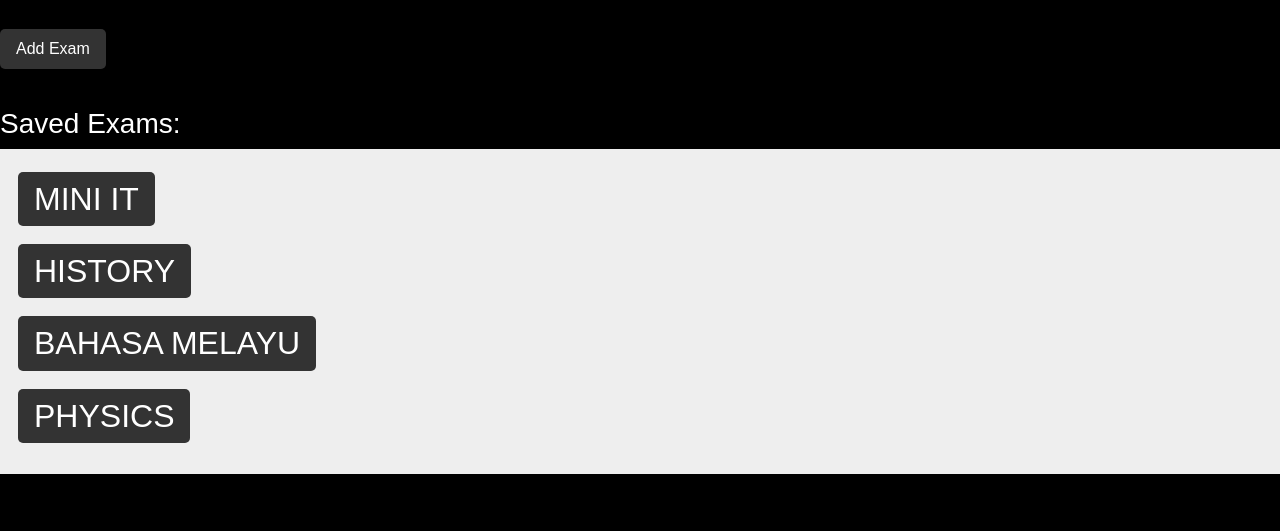
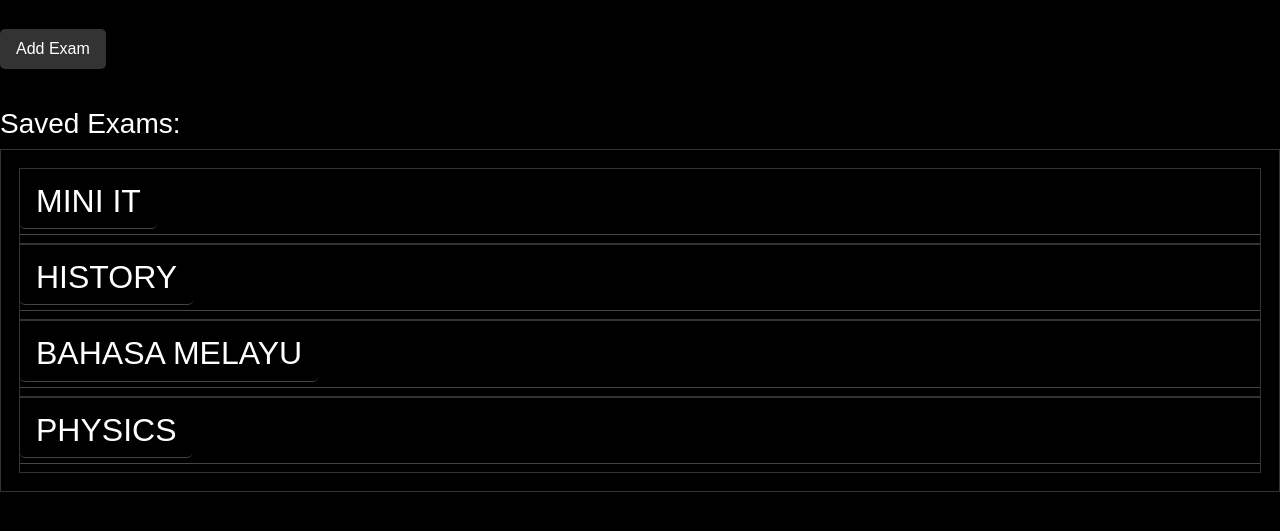
Before and after one commit to Hananthaa/PLANWISE-7-10, a Django app: page /tracker in a window 1280 px wide. Shown: the part 56-587 px from the top of the page. Run offline with Django 5.2, Linux system fonts and the light colour scheme; data comes from the database, SQL or seed files in the repository; both versions use the stored data as it was after the commit; some libraries are stand-ins or nearby versions.

Commit message:
few changes

```diff
--- a/PLANWISE-7-10-main/myApp/templates/myApp/tracker.html
+++ b/PLANWISE-7-10-main/myApp/templates/myApp/tracker.html
@@ -45,7 +45,7 @@
     {% for sub in subject %}
       <div class="accordion-item">
         <h2 class="accordion-header" id="heading{{ sub.id }}">
-          <button class="accordion-button collapsed" type="button" data-bs-toggle="collapse"
+          <button class="accordion-header" type="button" data-bs-toggle="collapse"
                   data-bs-target="#flush-collapse{{ sub.id }}" aria-expanded="false"
                   aria-controls="flush-collapse{{ sub.id }}">
             {{ sub.subject|upper}}
--- a/PLANWISE-7-10-main/static/css/trackerstyle.css
+++ b/PLANWISE-7-10-main/static/css/trackerstyle.css
@@ -238,3 +238,49 @@ transition: width 0.3s ease-in-out; /* Smooth animation */
 display: block;
 margin-bottom: 5px;
 }
+
+.accordion {
+    background-color: black;
+    color: white;
+    border: 1px solid #333;
+}
+
+
+.accordion-item {
+    background-color: black;
+    color: white;
+    border: 1px solid #333; /
+    margin-bottom: 5px;
+}
+
+.accordion-header {
+    background-color: black;
+    border-bottom: 1px solid #444;
+}
+
+.accordion-button {
+    background-color: black;
+    color: white;
+    border: none;
+    transition: none !important;
+}
+
+.accordion-button:focus,
+.accordion-button:hover {
+    background-color: #333;
+    color: #eee;
+    box-shadow: none;
+    transition: none !important;
+}
+
+.accordion-button:not(.collapsed) {
+    background-color: #222;
+    color: #fff;
+    box-shadow: none;
+}
+
+.accordion-body {
+    background-color: #1a1a1a;
+    color: white;
+    border-top: 1px solid #444;
+}
```
Also changed, not shown: PLANWISE-7-10-main/db.sqlite3.
